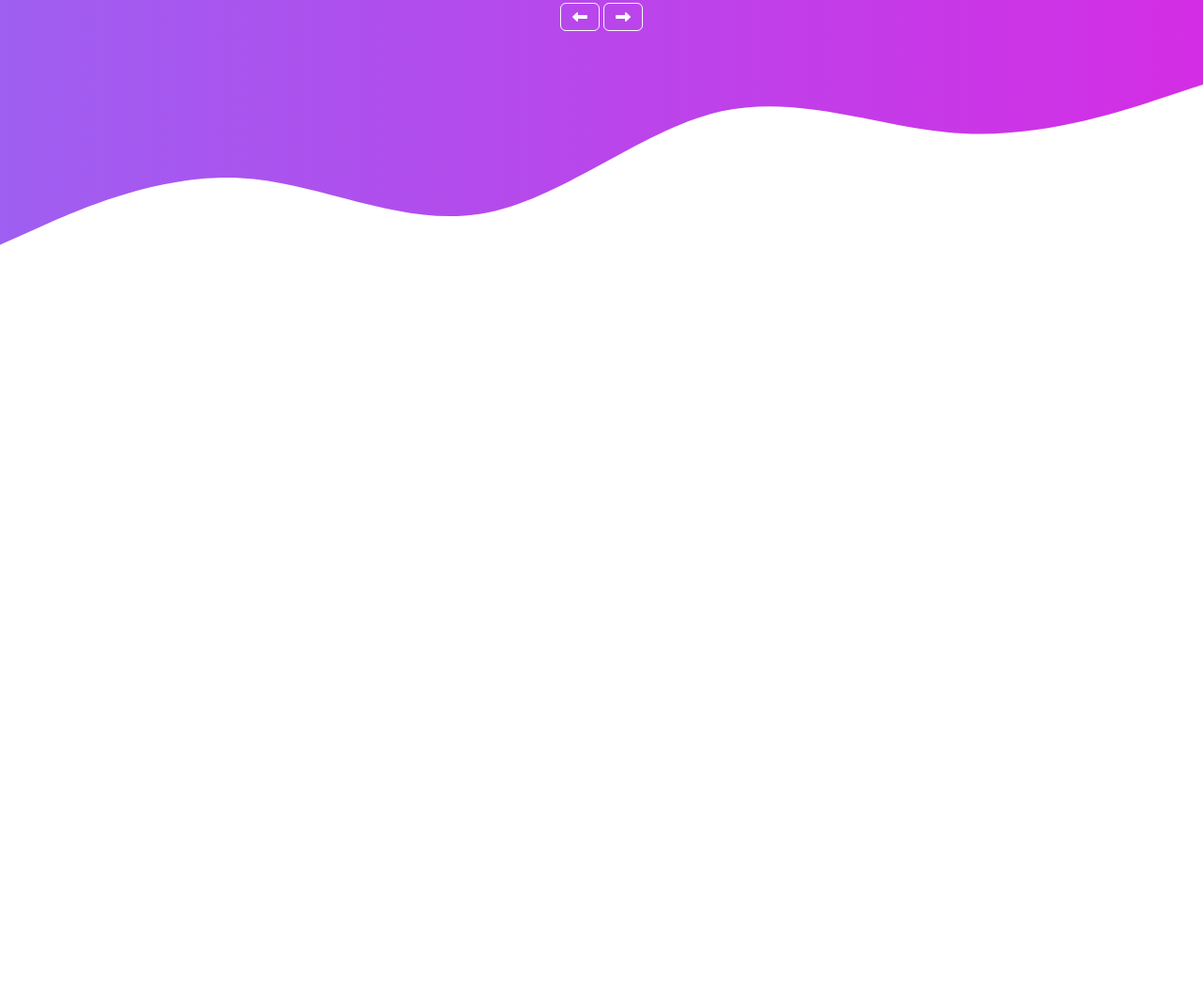
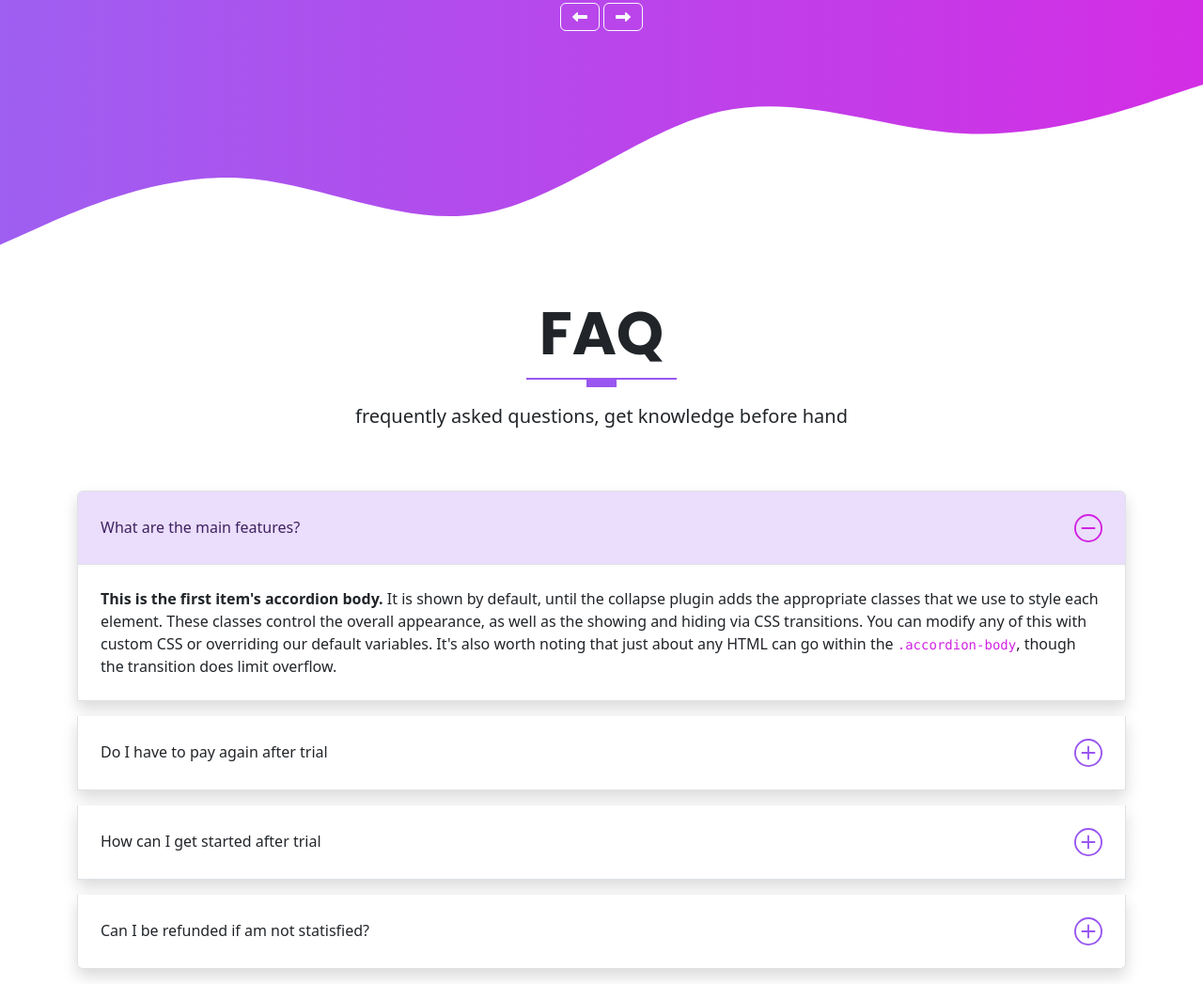
Before and after one commit to husseinmrba/Bootstrap-v5, a website: page index.html in a window 1280 px wide. Shown: the part 4026-5073 px from the top of the page at 94% size. Before the commit the page ends 4343 px from the top, so only its background shows below. Drawn offline with Linux system fonts and the light colour scheme.

Commit message:
finish the faq section

```diff
--- a/index.html
+++ b/index.html
@@ -389,6 +389,75 @@
       <svg xmlns="http://www.w3.org/2000/svg" viewBox="0 0 1440 320"><path fill="#ffffff" fill-opacity="1" d="M0,256L48,234.7C96,213,192,171,288,176C384,181,480,235,576,218.7C672,203,768,117,864,96C960,75,1056,117,1152,122.7C1248,128,1344,96,1392,80L1440,64L1440,320L1392,320C1344,320,1248,320,1152,320C1056,320,960,320,864,320C768,320,672,320,576,320C480,320,384,320,288,320C192,320,96,320,48,320L0,320Z"></path></svg>
      </section>
 
+     <!-- START SECTION 6 - THE FAQ -->
+     <section id="faq" class="faq">
+      <div class="container">
+        <div class="row text-center">
+          <h1 class="display-3 fw-bold text-uppercase"> faq </h1>
+          <div class="heading-line"></div>
+          <p class="lead">frequently asked questions, get knowledge before hand</p>
+        </div>
+        <!-- ACCORDION CONTENT -->
+        <div class="row mt-5">
+          <div class="col-md-12">
+            <div class="accordion" id="accordionExample">
+              <!-- ACCORDION ITEM 1 -->
+              <div class="accordion-item shadow mb-3">
+                <h2 class="accordion-header" id="headingOne">
+                  <button class="accordion-button" type="button" data-bs-toggle="collapse" data-bs-target="#collapseOne" aria-expanded="true" aria-controls="collapseOne">
+                    What are the main features?
+                  </button>
+                </h2>
+                <div id="collapseOne" class="accordion-collapse collapse show" aria-labelledby="headingOne" data-bs-parent="#accordionExample">
+                  <div class="accordion-body">
+                    <strong>This is the first item's accordion body.</strong> It is shown by default, until the collapse plugin adds the appropriate classes that we use to style each element. These classes control the overall appearance, as well as the showing and hiding via CSS transitions. You can modify any of this with custom CSS or overriding our default variables. It's also worth noting that just about any HTML can go within the <code>.accordion-body</code>, though the transition does limit overflow.
+                  </div>
+                </div>
+              </div>
+              <!-- ACCORDION ITEM 2 -->
+              <div class="accordion-item shadow mb-3">
+                <h2 class="accordion-header" id="headingTwo">
+                  <button class="accordion-button collapsed" type="button" data-bs-toggle="collapse" data-bs-target="#collapseTwo" aria-expanded="false" aria-controls="collapseTwo">
+                    Do I have to pay again after trial
+                  </button>
+                </h2>
+                <div id="collapseTwo" class="accordion-collapse collapse" aria-labelledby="headingTwo" data-bs-parent="#accordionExample">
+                  <div class="accordion-body">
+                    <strong>This is the second item's accordion body.</strong> It is hidden by default, until the collapse plugin adds the appropriate classes that we use to style each element. These classes control the overall appearance, as well as the showing and hiding via CSS transitions. You can modify any of this with custom CSS or overriding our default variables. It's also worth noting that just about any HTML can go within the <code>.accordion-body</code>, though the transition does limit overflow.
+                  </div>
+                </div>
+              </div>
+              <!-- ACCORDION ITEM 3 -->
+              <div class="accordion-item shadow mb-3">
+                <h2 class="accordion-header" id="headingThree">
+                  <button class="accordion-button collapsed" type="button" data-bs-toggle="collapse" data-bs-target="#collapseThree" aria-expanded="false" aria-controls="collapseThree">
+                    How can I get started after trial
+                  </button>
+                </h2>
+                <div id="collapseThree" class="accordion-collapse collapse" aria-labelledby="headingThree" data-bs-parent="#accordionExample">
+                  <div class="accordion-body">
+                    <strong>This is the third item's accordion body.</strong> It is hidden by default, until the collapse plugin adds the appropriate classes that we use to style each element. These classes control the overall appearance, as well as the showing and hiding via CSS transitions. You can modify any of this with custom CSS or overriding our default variables. It's also worth noting that just about any HTML can go within the <code>.accordion-body</code>, though the transition does limit overflow.
+                  </div>
+                </div>
+              </div>
+              <!-- ACCORDION ITEM 4 -->
+              <div class="accordion-item shadow mb-3">
+                <h2 class="accordion-header" id="headingFour">
+                  <button class="accordion-button collapsed" type="button" data-bs-toggle="collapse" data-bs-target="#collapseFour" aria-expanded="false" aria-controls="collapseFour">
+                    Can I be refunded if am not statisfied?
+                  </button>
+                </h2>
+                <div id="collapseFour" class="accordion-collapse collapse" aria-labelledby="headingFour" data-bs-parent="#accordionExample">
+                  <div class="accordion-body">
+                    <strong>This is the third item's accordion body.</strong> It is hidden by default, until the collapse plugin adds the appropriate classes that we use to style each element. These classes control the overall appearance, as well as the showing and hiding via CSS transitions. You can modify any of this with custom CSS or overriding our default variables. It's also worth noting that just about any HTML can go within the <code>.accordion-body</code>, though the transition does limit overflow.
+                  </div>
+                </div>
+              </div>
+            </div>
+          </div>
+        </div>
+      </div>
+     </section>
 
     <script src="assets/js/bootstrap.bundle.js"></script>
     <script src="assets/vendors/js/glightbox.min.js"></script>
--- a/scss/_custom.scss
+++ b/scss/_custom.scss
@@ -22,6 +22,8 @@ $primary: $purple-dark;
 $secondary: $pink;
 
 // ACCORDION OVERRIDES
+$accordion-padding-y:           1.5rem;
+$accordion-padding-x:           1.5rem;
 $accordion-icon-width:          1.875rem;
 $accordion-icon-color:          $primary;
 $accordion-icon-active-color:   $secondary;
```
Also changed, not shown: assets/css/style.css.
